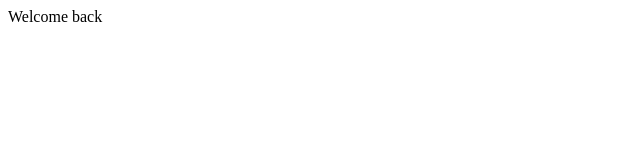
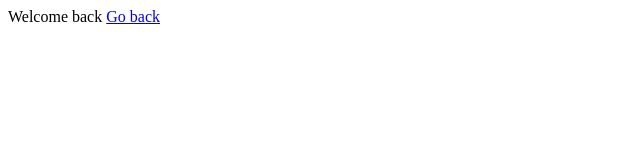
Before and after one commit to jainansh10591/Test4, a plain HTML site: page index.html in a window 1280 px wide. Shown: the full height of the page, 0-640 px from the left. Drawn offline with Linux system fonts and the light colour scheme.

Commit message:
Update index.html

```diff
--- a/index.html
+++ b/index.html
@@ -13,5 +13,7 @@
 </head>
 <body>
   Welcome back
+
+  <a href="/goback.html">Go back</a>
 </body>
 </html>
```
